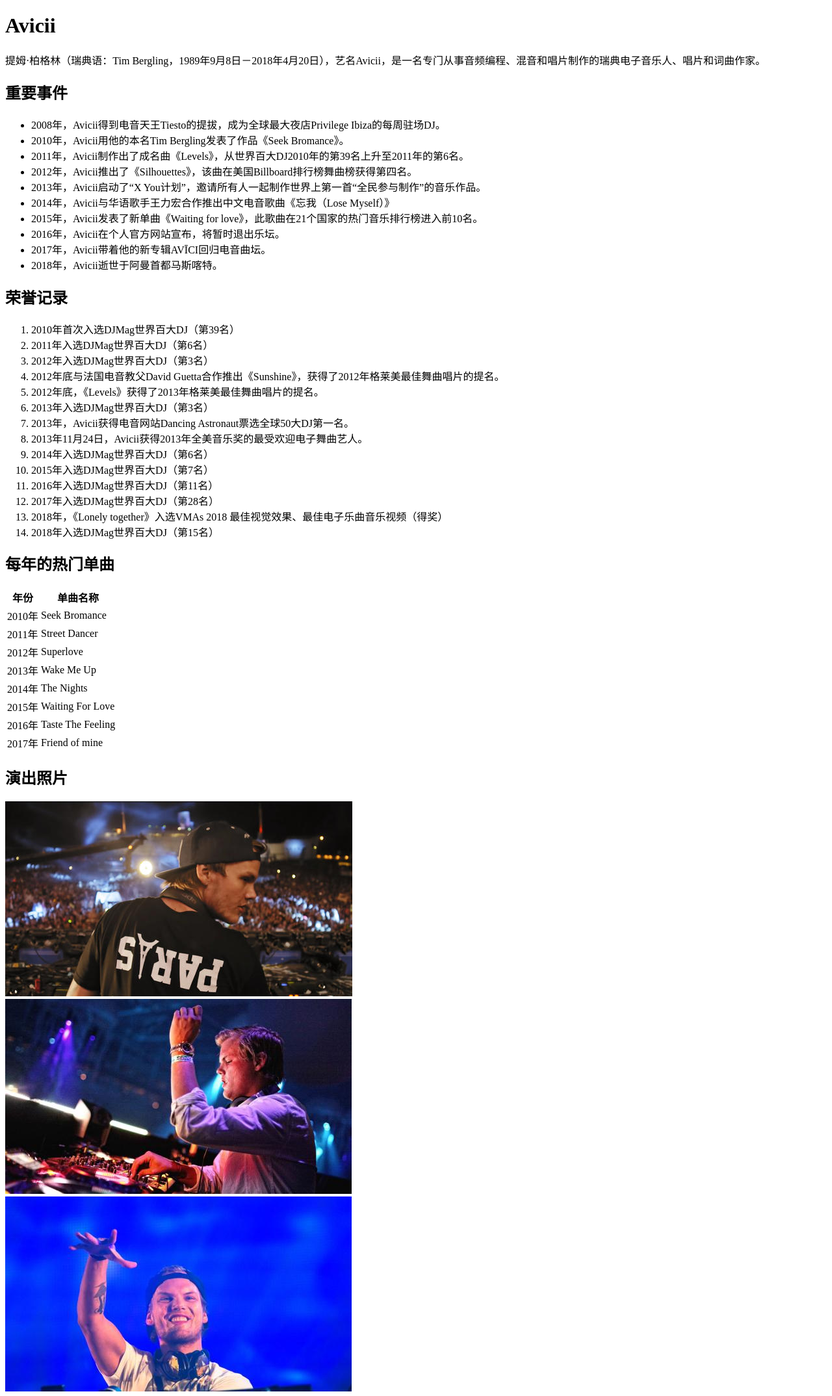
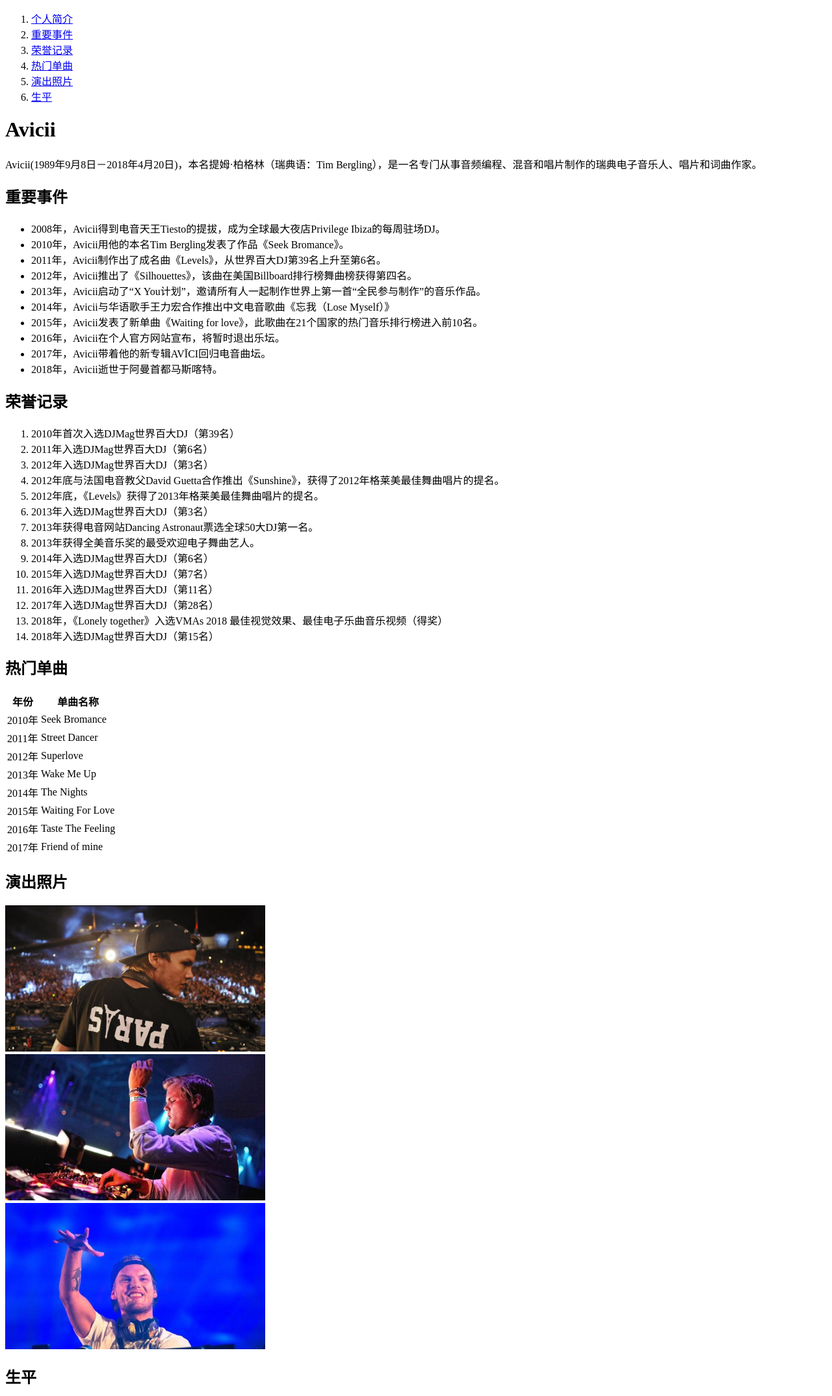
Before and after one commit to SkyZhou197/avicii, a plain HTML site: page index.html in a window 1280 px wide. Shown: the top 2148 px of the page at 65% size. Drawn offline with Linux system fonts and the light colour scheme.

Commit message:
更新 index.html

```diff
--- a/index.html
+++ b/index.html
@@ -2,7 +2,7 @@
 <html lang="zh-CN">
   <head>
     <meta charset="UTF-8" />
-    <meta name="viewport" content="width=device-width, initial-scale=1.0" />
+    <meta name="viewport" content="width=device-width, initial-scale=1.0, minimum-scale=1.0, maximum-scale=1.0, user-scalable=no" />
     <meta http-equiv="X-UA-Compatible" content="ie=edge" />
     <title>Avicii</title>
     <style>
@@ -13,20 +13,34 @@
   </head>
 
   <body>
-    <h1>
+
+    <nav>
+        <ol>
+            <li><a href="#jay">个人简介</a></li>
+            <li><a href="#events">重要事件</a></li>
+            <li><a href="#awards">荣誉记录</a></li>
+            <li><a href="#songs">热门单曲</a></li>
+            <li><a href="#pictures">演出照片</a></li>
+            <li><a href="#life">生平</a></li>
+        </ol>
+    </nav>
+
+    <h1 id="jay">
       Avicii
     </h1>
     <p>
-      提姆·柏格林（瑞典语：Tim Bergling，1989年9月8日－2018年4月20日），艺名Avicii，是一名专门从事音频编程、混音和唱片制作的瑞典电子音乐人、唱片和词曲作家。
+            Avicii(1989年9月8日－2018年4月20日)，本名提姆·柏格林（瑞典语：Tim Bergling），是一名专门从事音频编程、混音和唱片制作的瑞典电子音乐人、唱片和词曲作家。
     </p>
-    <h2>
+
+    <h2 id="events">
       重要事件
     </h2>
+
     <p>
       <ul>
           <li>2008年，Avicii得到电音天王Tiesto的提拔，成为全球最大夜店Privilege Ibiza的每周驻场DJ。</li>
           <li>2010年，Avicii用他的本名Tim Bergling发表了作品《Seek Bromance》。</li>
-          <li>2011年，Avicii制作出了成名曲《Levels》，从世界百大DJ2010年的第39名上升至2011年的第6名。</li>
+          <li>2011年，Avicii制作出了成名曲《Levels》，从世界百大DJ第39名上升至第6名。</li>
           <li>2012年，Avicii推出了《Silhouettes》，该曲在美国Billboard排行榜舞曲榜获得第四名。</li>
           <li>2013年，Avicii启动了“X You计划”，邀请所有人一起制作世界上第一首“全民参与制作”的音乐作品。</li>
           <li>2014年，Avicii与华语歌手王力宏合作推出中文电音歌曲《忘我（Lose Myself）》</li>
@@ -38,7 +52,7 @@
       </ul>
     </p>
 
-    <h2>
+    <h2 id="awards">
         荣誉记录
     </h2>
 
@@ -50,8 +64,8 @@
         <li>2012年底与法国电音教父David Guetta合作推出《Sunshine》，获得了2012年格莱美最佳舞曲唱片的提名。</li>
         <li>2012年底，《Levels》获得了2013年格莱美最佳舞曲唱片的提名。</li>
         <li>2013年入选DJMag世界百大DJ（第3名）</li>
-        <li>2013年，Avicii获得电音网站Dancing Astronaut票选全球50大DJ第一名。</li>
-        <li>2013年11月24日，Avicii获得2013年全美音乐奖的最受欢迎电子舞曲艺人。</li>
+        <li>2013年获得电音网站Dancing Astronaut票选全球50大DJ第一名。</li>
+        <li>2013年获得全美音乐奖的最受欢迎电子舞曲艺人。</li>
         <li>2014年入选DJMag世界百大DJ（第6名）</li>
         <li>2015年入选DJMag世界百大DJ（第7名）</li>
         <li>2016年入选DJMag世界百大DJ（第11名）</li>
@@ -60,8 +74,8 @@
         <li>2018年入选DJMag世界百大DJ（第15名）</li>
     </ol>
 
-    <h2>
-        每年的热门单曲
+    <h2 id="songs">
+        热门单曲
     </h2>
 
     <table>
@@ -78,15 +92,29 @@
         <tr><td>2017年</td><td> Friend of mine</td></tr>
     </table>
 
-    <h2>
+    <h2 id="pictures">
         演出照片
     </h2>
 
-    <div><img src="images/1.jpg" alt="图一"></div>
-    <div><img src="images/2.jpg" alt="图二"></div>
-    <div><img src="images/3.jpg" alt="图三"></div>
+    <div>
+        <a href="images/1.jpg" target="_blank">
+        <img width="400" src="images/1.jpg" alt="图一">
+    </a>
+    </div>
 
-    <h2>
+    <div>
+        <a href="images/2.jpg" target="_blank">
+        <img width="400" src="images/2.jpg" alt="图二">
+    </a>
+    </div>
+
+    <div>
+        <a href="images/3.jpg" target="_blank">
+        <img width="400" src="images/3.jpg" alt="图三">
+    </a>
+    </div>
+
+    <h2 id="life">
         生平
     </h2>
 
```
